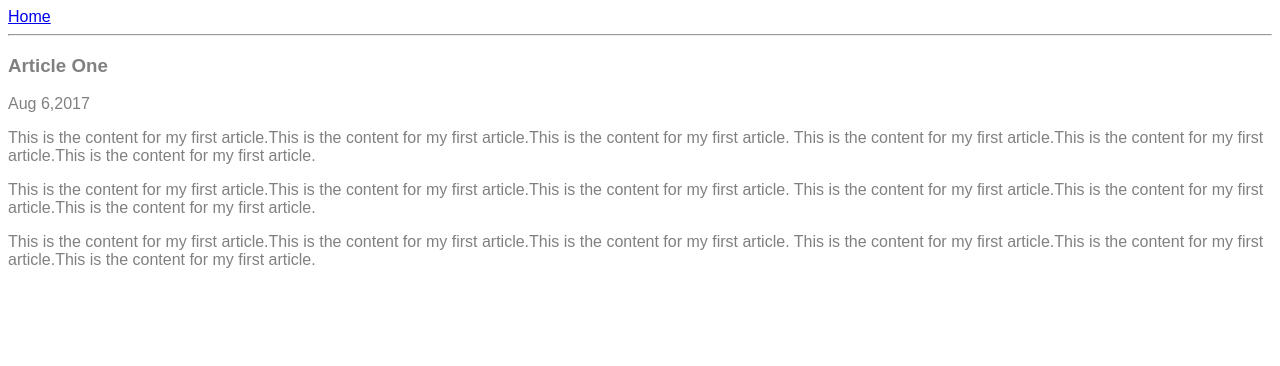
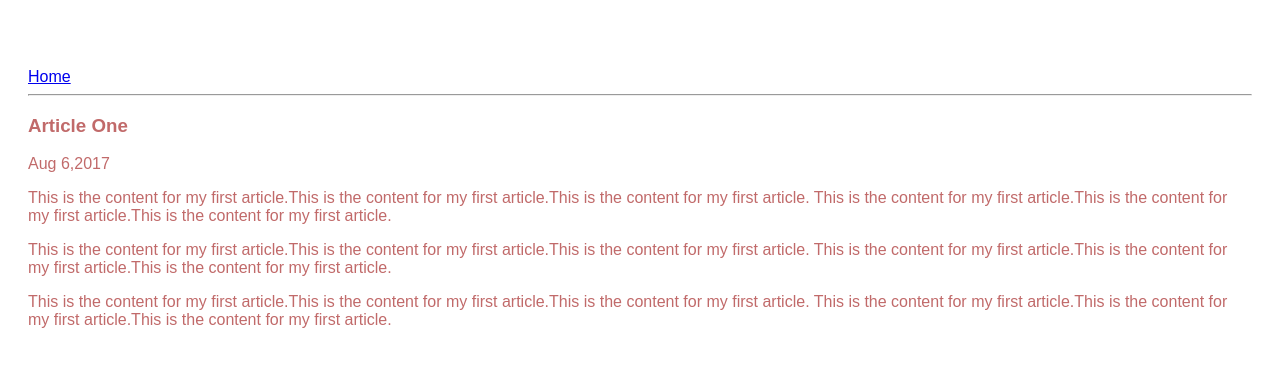
Before and after one commit to Kshaunish/imad-app, a website: page ui/article-one.html in a window 1280 px wide. Drawn offline with Linux system fonts and the light colour scheme.

Commit message:
[imad-console] Updates ui/article-one.html

```diff
--- a/ui/article-one.html
+++ b/ui/article-one.html
@@ -6,10 +6,12 @@
         <meta name="viewport" content="width=device_width, initial-scale=1" />
         <style>
             .container {
-                max-width=800px;
                 margin: 0 auto;
-                color: grey;
+                color: #c16a6a;
                 font-family: sans-serif;
+                padding-top: 60px;
+                padding-left: 20px;
+                padding-right: 20px;
             }
         </style>
     </head>
```
